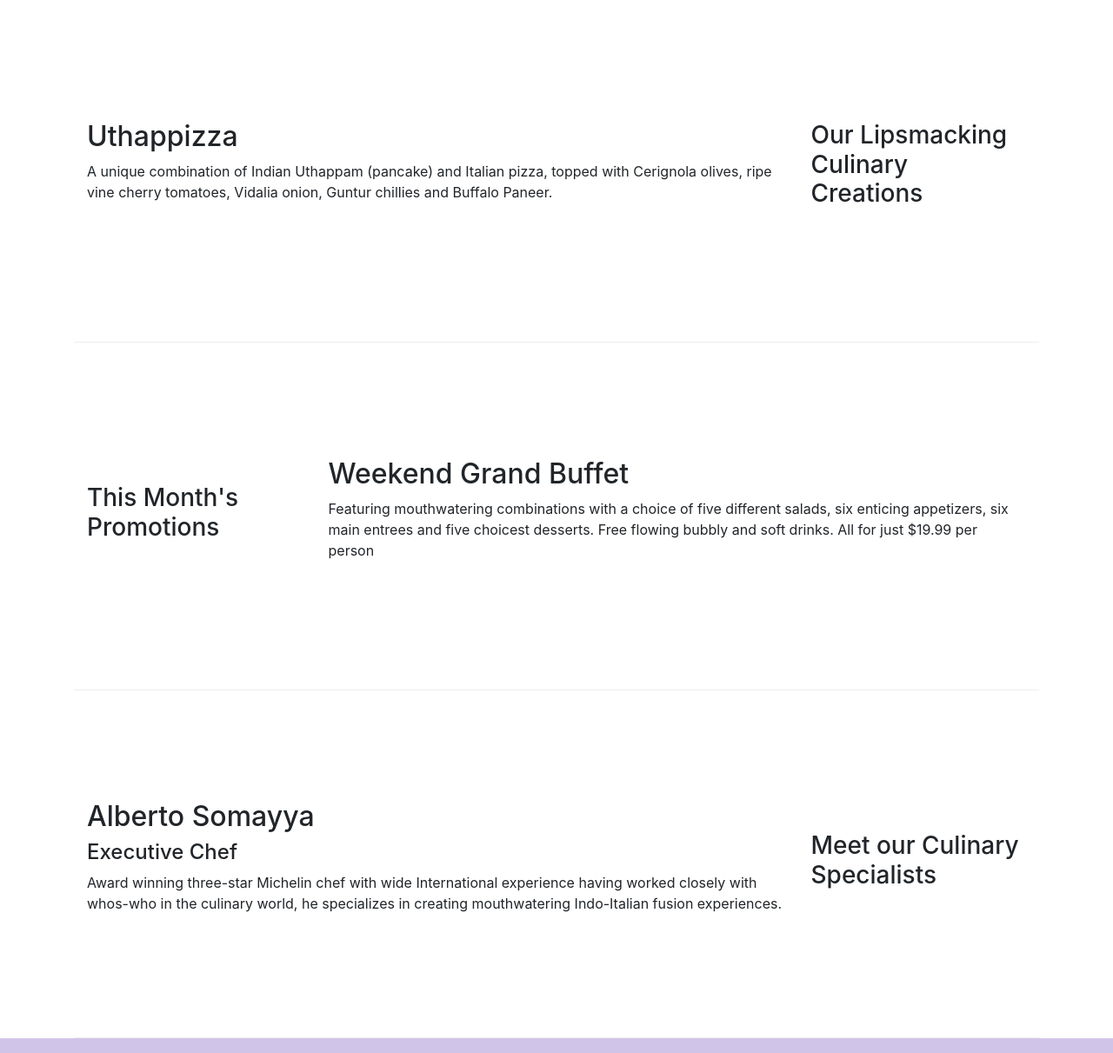
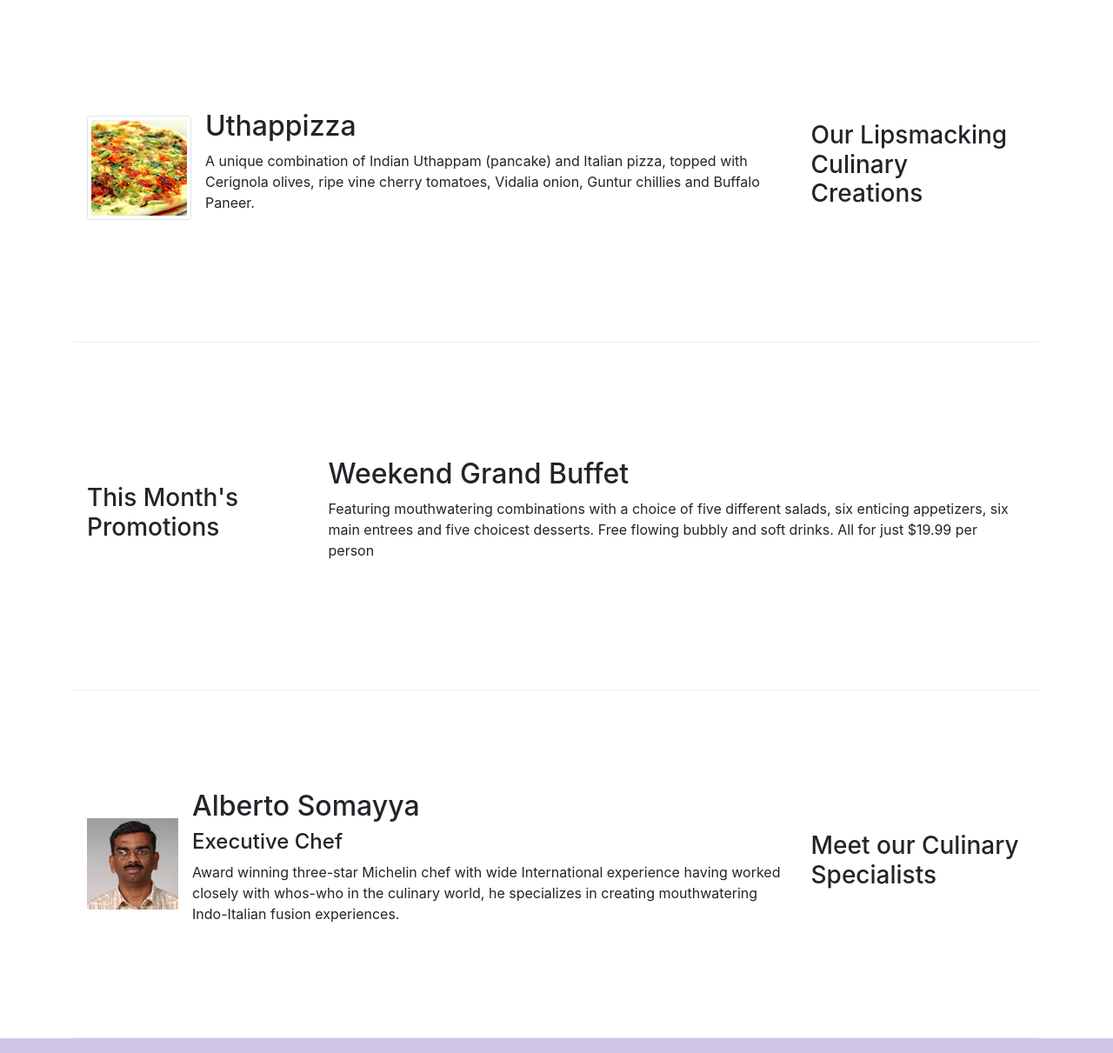
Before and after one commit to santosh143next/Intro-bootstrap, a website: page index.html in a window 1280 px wide. Shown: the part 340-1551 px from the top of the page at 87% size. Drawn offline with nearby package versions, Linux system fonts and the light colour scheme.

Commit message:
Images and Media

```diff
--- a/index.html
+++ b/index.html
@@ -20,7 +20,7 @@
             <button class="navbar-toggler" type="button" data-toggle="collapse" data-target="#Navbar">
                 <span class="navbar-toggler-icon"></span>
             </button>
-            <a class="navbar-brand mr-auto" href="#">Ristorante Con Fusion</a>
+            <a class="navbar-brand mr-auto" href="#"><img src="img/logo.png" height="30" width="41"></a>
             <div class="collapse navbar-collapse" id="Navbar">
                 <ul class="navbar-nav mr-auto">
                     <li class="nav-item active"><a class="nav-link" href="#"><span class="fa fa-home fa-lg"></span> Home</a></li>
@@ -50,8 +50,13 @@
                 <h3>Our Lipsmacking Culinary Creations</h3>
             </div>
             <div class="col col-sm order-sm-first col-md">
-                <h2>Uthappizza</h2>
-                <p class=" d-none d-sm-block">A unique combination of Indian Uthappam (pancake) and Italian pizza, topped with Cerignola olives, ripe vine cherry tomatoes, Vidalia onion, Guntur chillies and Buffalo Paneer.</p>
+                <div class="media">
+                    <img class="d-flex mr-3 img-thumbnail align-self-center" src="img/uthappizza.png" alt="uthappuzza">
+                    <div class="media-body">
+                        <h2 class="mt-0">Uthappizza</h2>
+                        <p class="d-none d-sm-block">A unique combination of Indian Uthappam (pancake) and Italian pizza, topped with Cerignola olives, ripe vine cherry tomatoes, Vidalia onion, Guntur chillies and Buffalo Paneer.</p>
+                    </div>
+                </div>
             </div>
         </div>
 
@@ -71,9 +76,14 @@
                 <h3>Meet our Culinary Specialists</h3>
             </div>
             <div class="col col-sm order-sm-first col-md">
-                <h2>Alberto Somayya</h2>
-                <h4>Executive Chef</h4>
-                <p class=" d-none d-sm-block">Award winning three-star Michelin chef with wide International experience having worked closely with whos-who in the culinary world, he specializes in creating mouthwatering Indo-Italian fusion experiences. </p>
+                <div class="media">
+                    <img class="d-flex mr-3 img=thumbnail align-self-center" src="img/alberto.png" alt="alberto">
+                    <div class="media-body">
+                        <h2 class="mt-0">Alberto Somayya</h2>
+                        <h4>Executive Chef</h4>
+                        <p class=" d-none d-sm-block">Award winning three-star Michelin chef with wide International experience having worked closely with whos-who in the culinary world, he specializes in creating mouthwatering Indo-Italian fusion experiences. </p>
+                    </div>
+                </div>
             </div>
         </div>
     </div>
```
Also changed, not shown: aboutus.html (+2 -1 lines), img/Santosh.jpg (added), img/alberto.png (added), img/buffet.png (added), img/logo.png (added), img/uthappizza.png (added), 2 other files.
